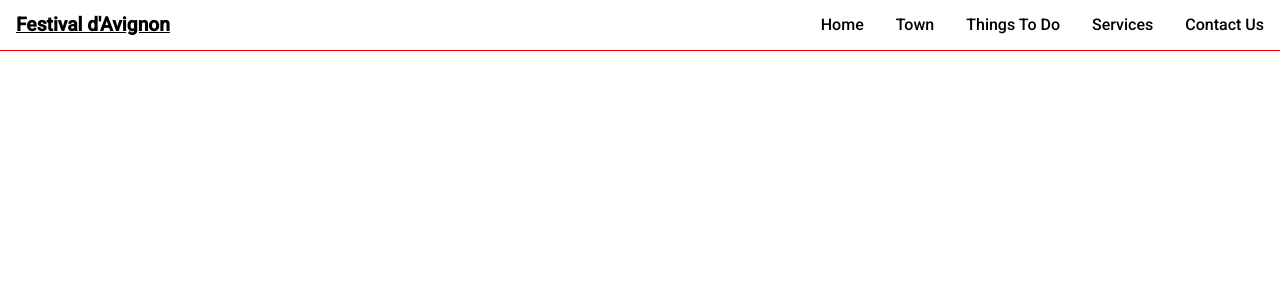
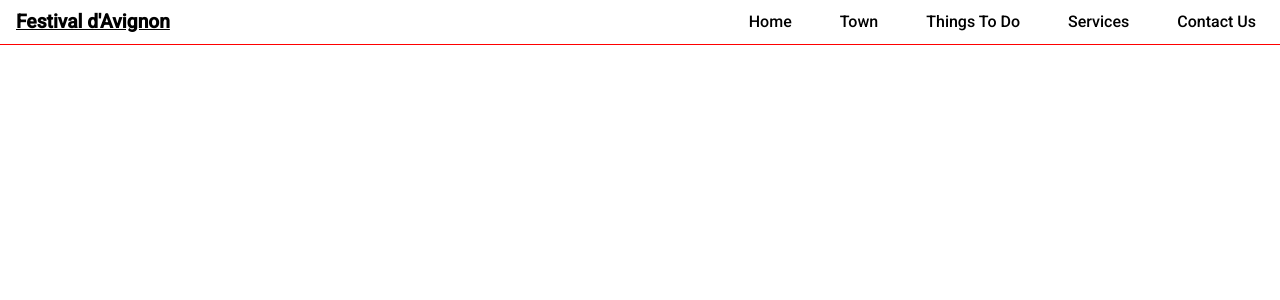
Before and after one commit to AndreaPrati98/Polimi--Hypermedia---project, a Nuxt app: page / in a window 1280 px wide. Shown: the top 300 px of the page. Built offline with nearby package versions, Linux system fonts and the light colour scheme.

Commit message:
small changes navbar

```diff
--- a/components/new-header.vue
+++ b/components/new-header.vue
@@ -110,8 +110,12 @@ export default {
 
         font-size: 1rem;
         font-weight: 400;
+        padding: 0.8rem .5rem;
 
         transition: color .5s ease-in;
+    }
+    .nav-link:hover{
+        color: var(--palette-red-dark);
     }
 
     .fest-logo {
@@ -145,6 +149,7 @@ export default {
         display: flex;
         justify-content: space-between;
         align-items: center;
+        margin: .8rem 0 ;
     }
 
 
@@ -155,10 +160,6 @@ export default {
     }
 
 
-    .nav-link:hover{
-        color: var(--palette-red-dark);
-        border: 1px solid var(--text-color-dark);
-    }
 
     .nav-logo {
         font-size: 2.1rem;
@@ -183,6 +184,7 @@ export default {
             transition: 0.3s;
             box-shadow:
                 0 10px 27px rgba(0, 0, 0, 0.05);
+            margin: .8rem 0 ;
         }
 
         /* .nav-menu.active which sets left: 0; on the nav-menu */
```
